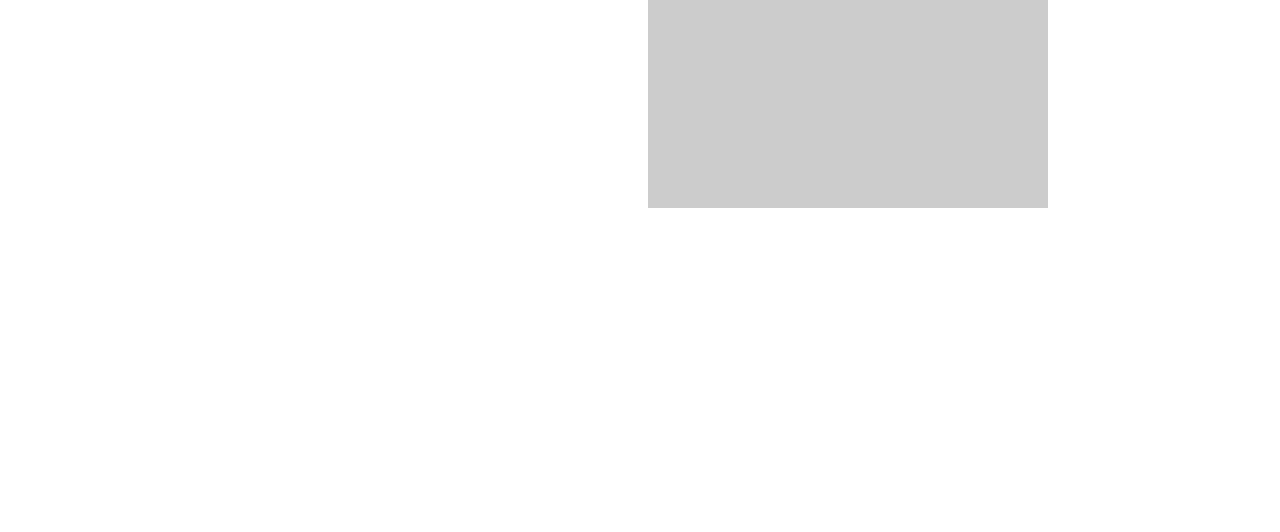
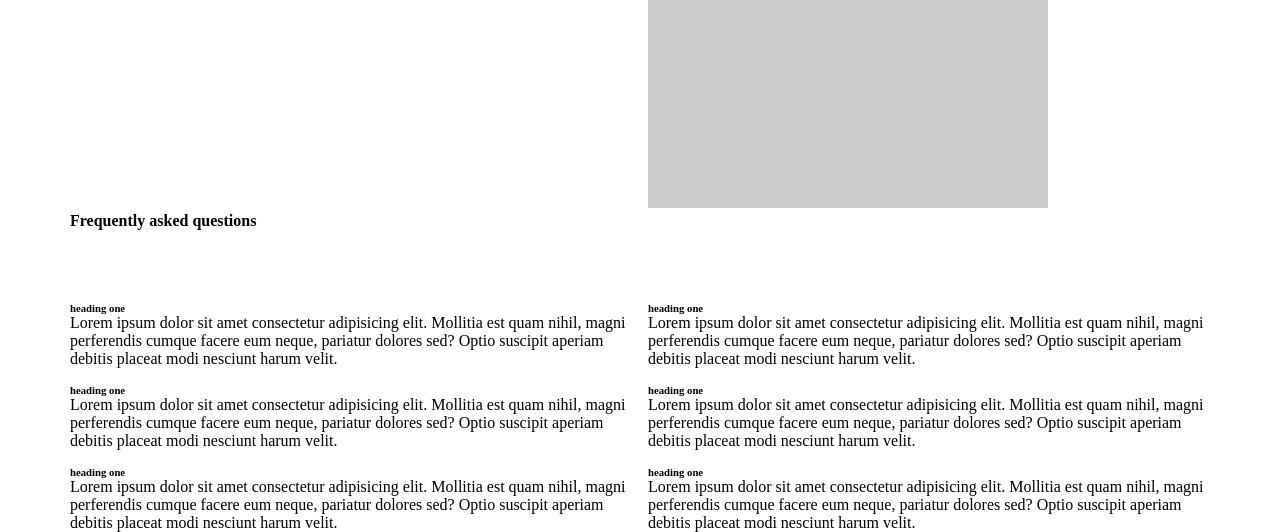
Before and after one commit to link2pk/ebill, a website: page index.html in a window 1280 px wide. Shown: the part 364-896 px from the top of the page. Before the commit the page ends 800 px from the top, so only its background shows below. Drawn offline with Linux system fonts and the light colour scheme; placeholder pictures from the web are drawn by us.

Commit message:
faq grid

```diff
--- a/assets/scss/_custom.scss
+++ b/assets/scss/_custom.scss
@@ -51,9 +51,16 @@
     .img-div {
         order: 1;
     }
+    .faq{
+        align-items: start;
+        grid-row-gap: 1em;
+    }
 }
 
-@media (max-width:$nav-breakpoint) {
+@media (max-width:$nav-breakpoint-max) {
+    body{
+        text-align: center;
+    }
     .grid-hero {
         img {
             margin: 0 auto;
--- a/assets/scss/_variables.scss
+++ b/assets/scss/_variables.scss
@@ -1,3 +1,4 @@
 
 
 $nav-breakpoint: 768px;
+$nav-breakpoint-max: 768px - 1px;
--- a/index.html
+++ b/index.html
@@ -31,6 +31,47 @@
             </div>
         </div>
     </div>
+    <div class="container">
+        <h4>Frequently asked questions</h4>
+        <div class="grid grid-hero faq">
+            <div>
+                <h6>heading one</h6>
+                <p>
+                    Lorem ipsum dolor sit amet consectetur adipisicing elit. Mollitia est quam nihil, magni perferendis cumque facere eum neque, pariatur dolores sed? Optio suscipit aperiam debitis placeat modi nesciunt harum velit.
+                </p>
+            </div>
+            <div>
+                <h6>heading one</h6>
+                <p>
+                    Lorem ipsum dolor sit amet consectetur adipisicing elit. Mollitia est quam nihil, magni perferendis cumque facere eum neque, pariatur dolores sed? Optio suscipit aperiam debitis placeat modi nesciunt harum velit.
+                </p>
+            </div>
+            <div>
+                <h6>heading one</h6>
+                <p>
+                    Lorem ipsum dolor sit amet consectetur adipisicing elit. Mollitia est quam nihil, magni perferendis cumque facere eum neque, pariatur dolores sed? Optio suscipit aperiam debitis placeat modi nesciunt harum velit.
+                </p>
+            </div>
+            <div>
+                <h6>heading one</h6>
+                <p>
+                    Lorem ipsum dolor sit amet consectetur adipisicing elit. Mollitia est quam nihil, magni perferendis cumque facere eum neque, pariatur dolores sed? Optio suscipit aperiam debitis placeat modi nesciunt harum velit.
+                </p>
+            </div>
+            <div>
+                <h6>heading one</h6>
+                <p>
+                    Lorem ipsum dolor sit amet consectetur adipisicing elit. Mollitia est quam nihil, magni perferendis cumque facere eum neque, pariatur dolores sed? Optio suscipit aperiam debitis placeat modi nesciunt harum velit.
+                </p>
+            </div>
+            <div>
+                <h6>heading one</h6>
+                <p>
+                    Lorem ipsum dolor sit amet consectetur adipisicing elit. Mollitia est quam nihil, magni perferendis cumque facere eum neque, pariatur dolores sed? Optio suscipit aperiam debitis placeat modi nesciunt harum velit.
+                </p>
+            </div>
+        </div>
+    </div>
 
 </body>
 
```
Also changed, not shown: assets/css/app.css.
